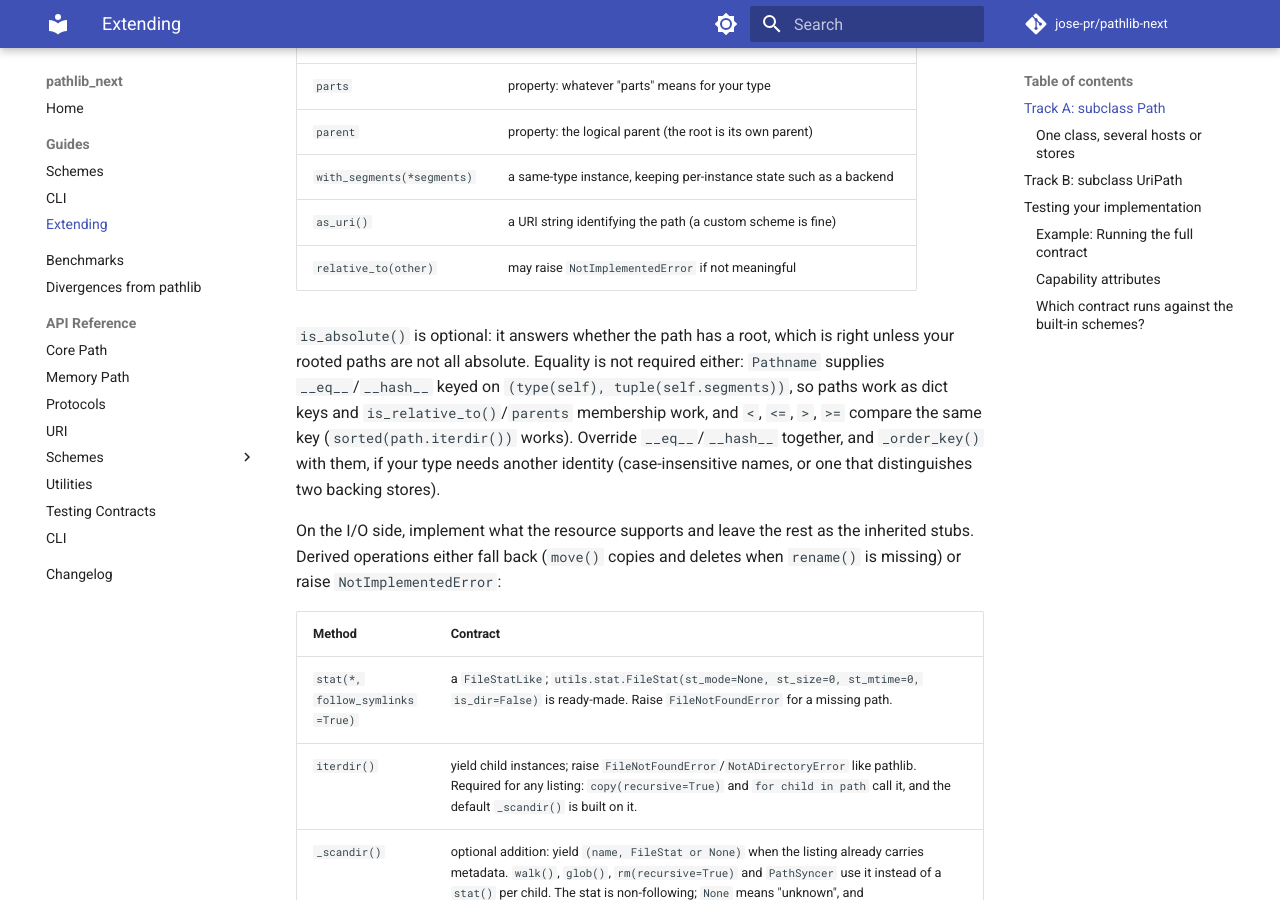
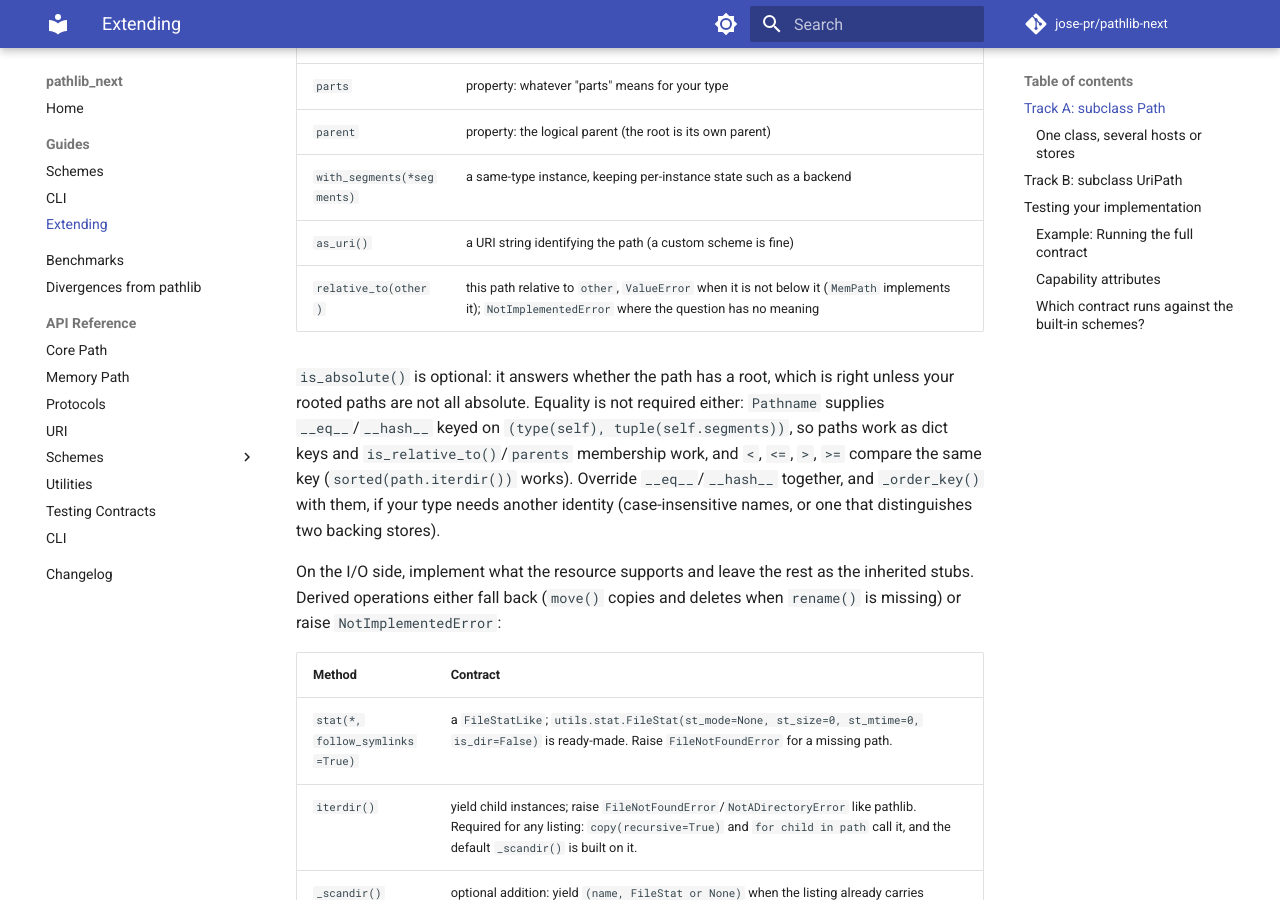
Before and after one commit to jose-pr/uripath, an MkDocs documentation site: the page built from docs/guides/extending.md, in a window 1280 px wide and 900 px high, scrolled down 636 px. Built offline with MkDocs 1.6.1 and Material for MkDocs 9.7.7, drawn with Linux system fonts in a browser that asks for light colours; comment, search, counter and statistics services are not loaded.

Commit message:
docs: changelog and extending guide for MemPath.relative_to

```diff
--- a/docs/guides/extending.md
+++ b/docs/guides/extending.md
@@ -28,7 +28,7 @@ Required on the pure-path side (abstract on `Pathname`):
 | `parent` | property: the logical parent (the root is its own parent) |
 | `with_segments(*segments)` | a same-type instance, keeping per-instance state such as a backend |
 | `as_uri()` | a URI string identifying the path (a custom scheme is fine) |
-| `relative_to(other)` | may raise `NotImplementedError` if not meaningful |
+| `relative_to(other)` | this path relative to `other`, `ValueError` when it is not below it (`MemPath` implements it); `NotImplementedError` where the question has no meaning |
 
 `is_absolute()` is optional: it answers whether the path has a root, which is
 right unless your rooted paths are not all absolute. Equality is not required
```
